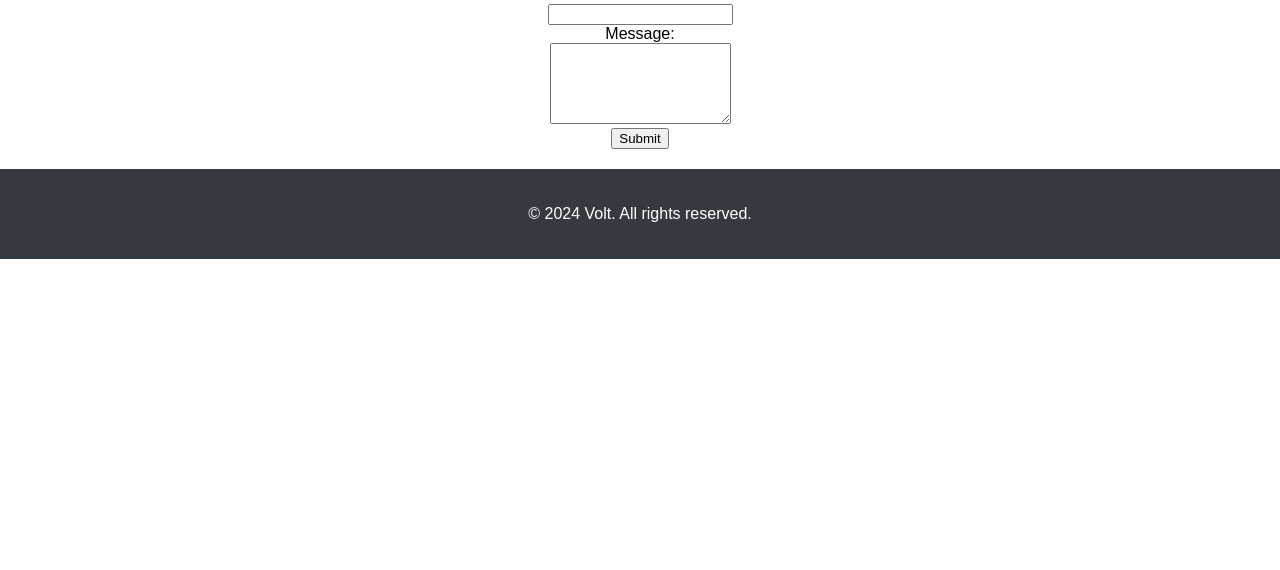
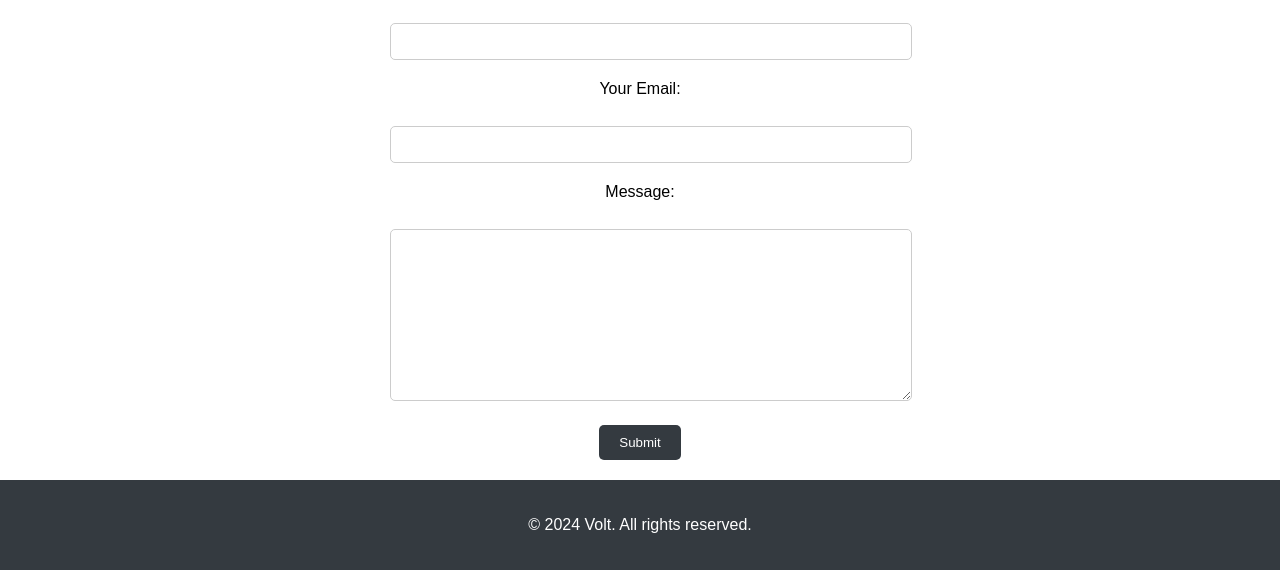
Before and after one commit to zhay47/fail, a plain HTML site: page contact.html in a window 1280 px wide. Shown: the part 279-849 px from the top of the page. Before the commit the page ends 800 px from the top, so only its background shows below. Drawn offline with Linux system fonts and the light colour scheme.

Commit message:
Update styles.css

```diff
--- a/styles.css
+++ b/styles.css
@@ -74,3 +74,48 @@ footer {
     width: 1em;
     margin-left: -1em;
 }
+
+
+/* Form styles */
+.contact-form {
+    text-align: center;
+    margin-top: 50px;
+}
+
+.contact-form form {
+    max-width: 500px;
+    margin: 0 auto;
+}
+
+.contact-form label {
+    display: block;
+    margin-bottom: 10px;
+}
+
+.contact-form input[type="text"],
+.contact-form input[type="email"],
+.contact-form textarea {
+    width: 100%;
+    padding: 10px;
+    margin-bottom: 20px;
+    border: 1px solid #ccc;
+    border-radius: 5px;
+}
+
+.contact-form textarea {
+    height: 150px;
+}
+
+.contact-form input[type="submit"] {
+    background-color: #343a40;
+    color: #fff;
+    padding: 10px 20px;
+    border: none;
+    border-radius: 5px;
+    cursor: pointer;
+    transition: background-color 0.3s ease;
+}
+
+.contact-form input[type="submit"]:hover {
+    background-color: #555;
+}
```
